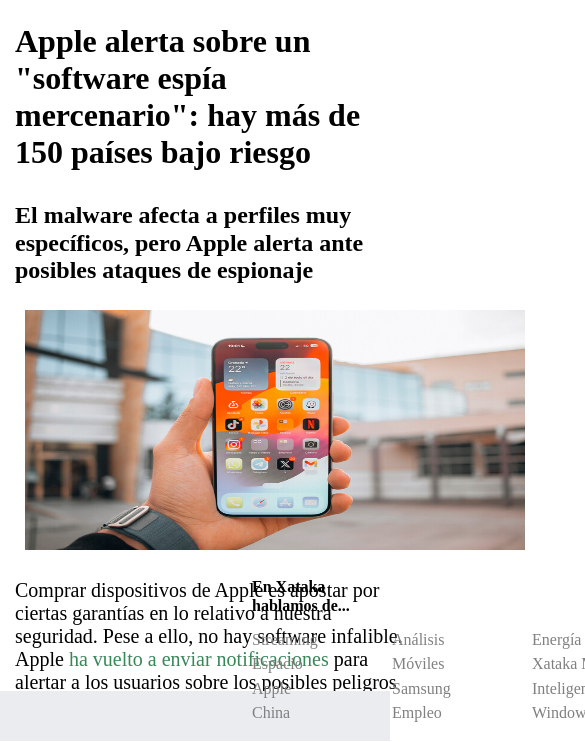
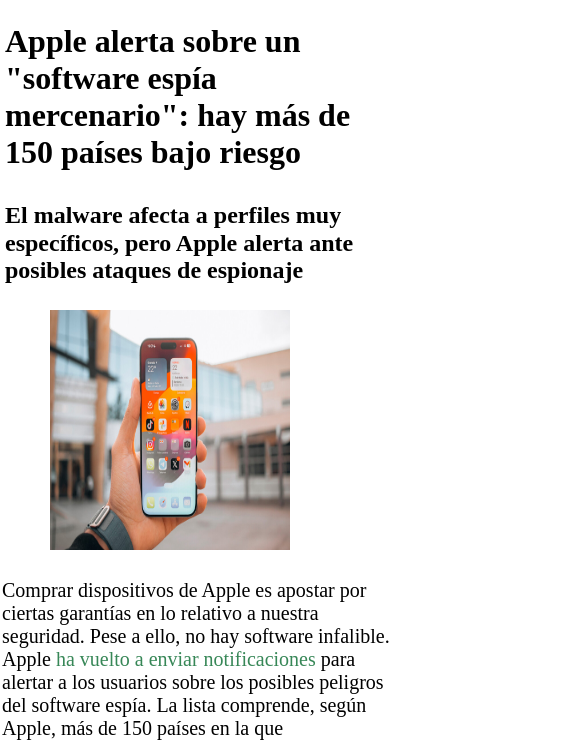
Before and after one commit to ArcNeb/DAW, a plain HTML site: page Clase5/index.html in a window 390 px wide. Shown: the part 93-835 px from the top of the page, 585 px wide, since content can reach past the window. Drawn offline with Linux system fonts and the light colour scheme.

Commit message:
Responsive design for mobile is done.

```diff
--- a/Clase5/stylesheets/styles.css
+++ b/Clase5/stylesheets/styles.css
@@ -137,6 +137,7 @@ footer>nav>p{
     background-color: #1b232c;
     color: white;
     height: 90px;
+    width: 100%;
   }
   #header-nav-mobile>img{
    position: absolute;
@@ -145,14 +146,18 @@ footer>nav>p{
    visibility: visible;
   }
   #imgIphone{
-    left: 25px;
+    left: 50px;
+    width: 240px;
+    height: 240px;
   }
   #imgNotif{
-    left: 25px;
+    left: 50px;
+    width: 240px;
+    height: 240px;
   }
   main{
     width: 100%;
-    height: 100vh;
+    height: 2990px;
 
   }
   h1{
@@ -160,25 +165,31 @@ footer>nav>p{
     width: 100%;
     overflow-wrap: break-word;
     white-space: normal;
+    padding-left: 5px;
+    padding-right: 0px;
   }
   h2{
     overflow-wrap: break-word;
     white-space: normal;
     left: 0px;
     width: 100%;
+    padding-left: 5px;
+    padding-right: 0px;
   }
   body>main>p{
     left: 0px;width: 100%;
     overflow-wrap: break-word;
     white-space: normal;
     width: 100%;
+    padding-left: 2px;
+    padding-right: 0px;
   }
   footer{
-    display: block;
+    display: inline-block;
     position: absolute;
     width: 100%;
-    height: 50px;
-    bottom: 10px;
+    height: 160px;
+    bottom: -2500px;
   }
   footer>nav{
     display: block;
@@ -186,7 +197,24 @@ footer>nav>p{
     bottom: 0px;
     width: 100%;
   }
+  footer>nav>p{
+    padding-left: 5px;
+  }
+  p{
+    padding-left: 0px;
+    padding-right: 0px;
+  }
   #other-topics{
+    padding-left: 0px;
+    width: 250px;
+  }
+  #other-topics>li{
+    width: 140px;
+    position: relative;
+    left: 15px;
+  }
+  #form-button{
+    left: 0px;
     width: 100%;
   }
 }
```
